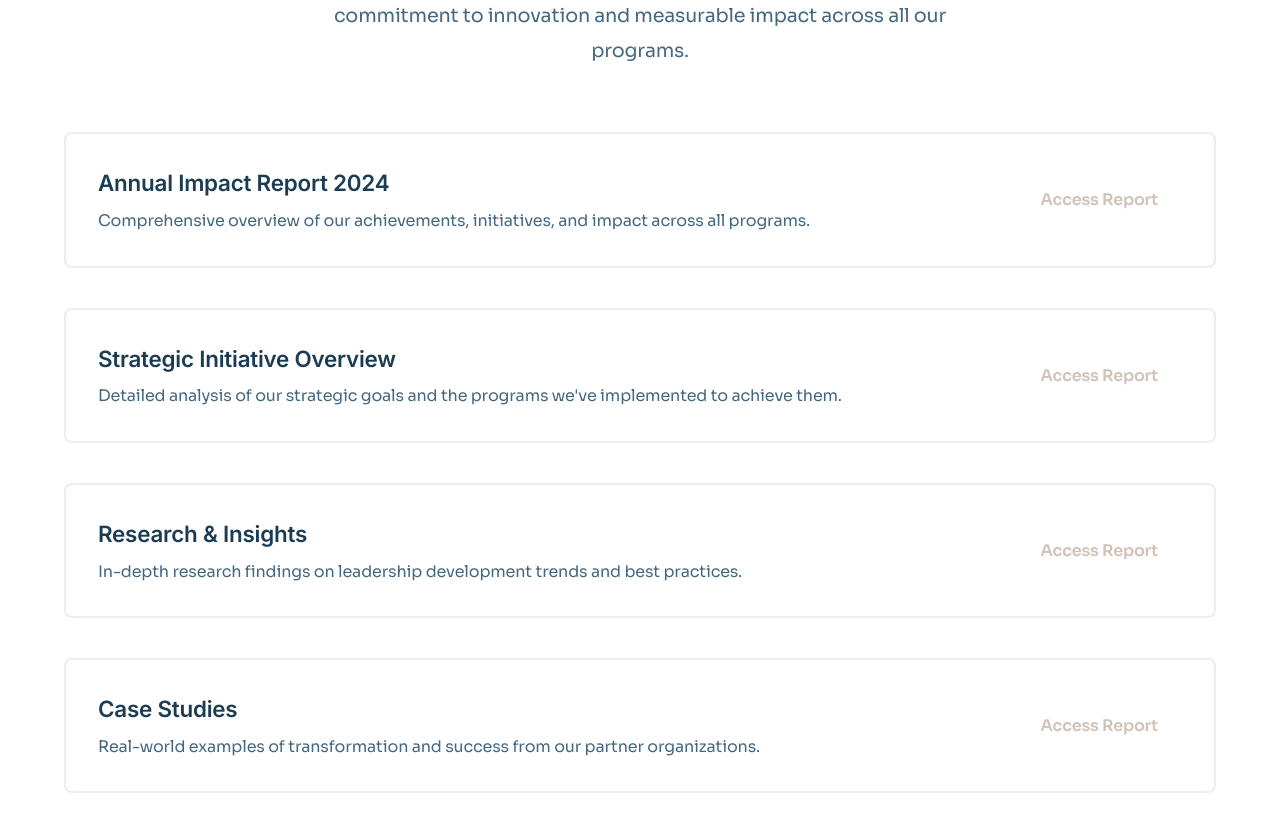
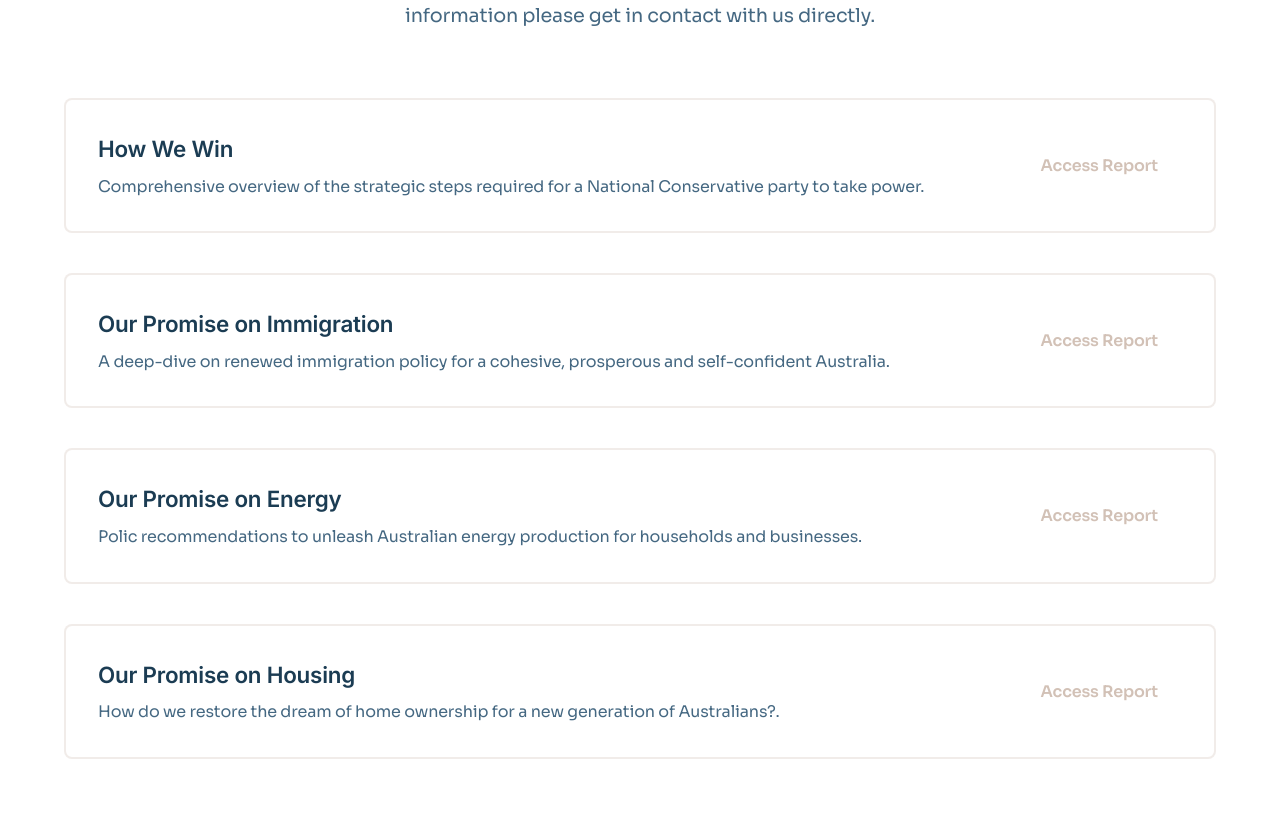
Before and after one commit to hrmainland/spinstitute, a React (Vite) app: page /spinstitute/our-work in a window 1280 px wide. Shown: the part 280-1112 px from the top of the page. After the commit the page ends 1087 px from the top, so only its background shows below. Built offline with nearby package versions, Linux system fonts and the light colour scheme; some icons are missing.

Commit message:
Update OurWork.jsx

```diff
--- a/src/pages/OurWork.jsx
+++ b/src/pages/OurWork.jsx
@@ -5,23 +5,23 @@ import ArrowForwardIcon from '@mui/icons-material/ArrowForward';
 export default function OurWork() {
   const reports = [
     {
-      title: 'Annual Impact Report 2024',
-      description: 'Comprehensive overview of our achievements, initiatives, and impact across all programs.',
+      title: 'How We Win',
+      description: 'Comprehensive overview of the strategic steps required for a National Conservative party to take power.',
       url: 'https://www.sample-pdf.com/2024-impact-report.pdf',
     },
     {
-      title: 'Strategic Initiative Overview',
-      description: 'Detailed analysis of our strategic goals and the programs we\'ve implemented to achieve them.',
+      title: 'Our Promise on Immigration',
+      description: 'A deep-dive on renewed immigration policy for a cohesive, prosperous and self-confident Australia.',
       url: 'https://www.example.com/strategic-overview',
     },
     {
-      title: 'Research & Insights',
-      description: 'In-depth research findings on leadership development trends and best practices.',
+      title: 'Our Promise on Energy',
+      description: 'Polic recommendations to unleash Australian energy production for households and businesses.',
       url: 'https://www.example.com/research',
     },
     {
-      title: 'Case Studies',
-      description: 'Real-world examples of transformation and success from our partner organizations.',
+      title: 'Our Promise on Housing',
+      description: 'How do we restore the dream of home ownership for a new generation of Australians?.',
       url: 'https://www.example.com/case-studies',
     },
   ];
@@ -63,7 +63,7 @@ export default function OurWork() {
               lineHeight: 1.8,
             }}
           >
-            We are proud to share our latest reports and research that showcase our commitment to innovation and measurable impact across all our programs.
+            We are proud to share our latest reports and research. For more information please get in contact with us directly.
           </Typography>
         </Box>
 
```
